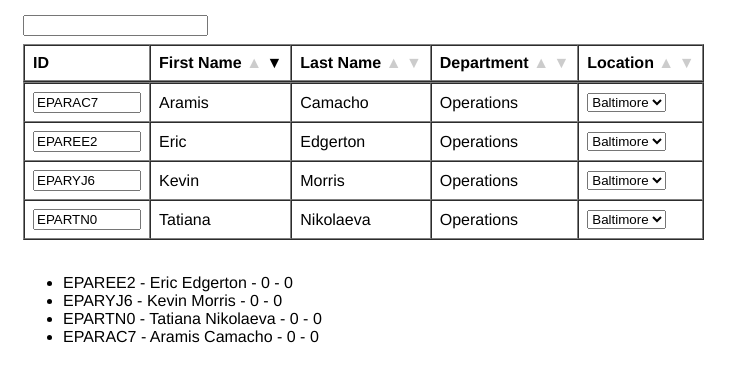
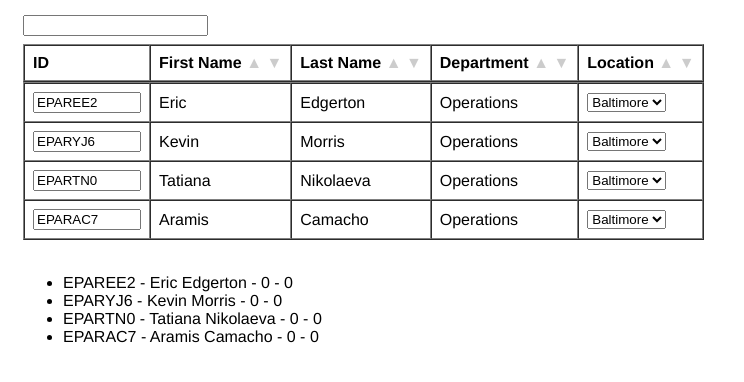
Before and after one commit to afineedge/vue-advanced-table, a Vue app: page / in a window 1280 px wide. Shown: the top 382 px of the page, without its empty margins (0-744 px from the left). Built offline with nearby package versions, Linux system fonts and the light colour scheme.

Commit message:
Defaults for order and orderable

```diff
--- a/src/App.vue
+++ b/src/App.vue
@@ -1,6 +1,6 @@
 <template>
   <div id="app">
-    <vue-advanced-table v-bind:rows="employeeTable.employees" v-bind:columns="employeeTable.columns" v-bind:order="employeeTable.order" v-bind:orderable="true" v-bind:primaryKey="'employeeID'">
+    <vue-advanced-table v-bind:rows="employeeTable.employees" v-bind:columns="employeeTable.columns" v-bind:primaryKey="'employeeID'">
       <template slot="employeeID" slot-scope="data">
         <input type="text" v-model.lazy="data.row.employeeID" style="width: 100px;" />
       </template>
--- a/src/components/vue-advanced-table-column-header.vue
+++ b/src/components/vue-advanced-table-column-header.vue
@@ -15,6 +15,8 @@
 </template>
 
 <script>
+import Vue from 'vue';
+
 export default {
   name: 'vue-advanced-table-column-header',
   props: {
@@ -31,7 +33,8 @@ export default {
       required: true
     },
     orderable: {
-      type: Boolean
+      type: Boolean,
+      default: true
     }
   },
   mounted: function() {
@@ -53,12 +56,13 @@ export default {
       if (self.canColumnBeOrdered(self.column)){
         if (order.column === self.column){
           if (order.direction === 'desc') {
-            order.direction = 'asc'
+            order.direction = 'asc';
           } else {
-            order.direction = 'desc'
+            order.direction = 'desc';
           }
         } else {
           order.column = self.column;
+            order.direction = 'asc';
         }
       }
     }
@@ -71,6 +75,8 @@ export default {
     ordered: function() {
       const self = this;
       return self.$parent.order.column === self.column;
+
+      return false;
     }
   }
 }
--- a/src/components/vue-advanced-table.vue
+++ b/src/components/vue-advanced-table.vue
@@ -57,10 +57,17 @@ export default {
       required: true
     },
     order: {
-      type: Object
+      type: Object,
+      default: function() {
+        return {
+          column: '',
+          direction: ''
+        }
+      }
     },
     orderable: {
-      type: Boolean
+      type: Boolean,
+      default: true
     },
     searchable: {
       type: String
@@ -104,7 +111,9 @@ export default {
   computed: {
     reorderedRows: function() {
       const self = this;
-      var rows = self.filteredRows.sort(function(a, b) {
+      var rows = self.filteredRows;
+      if (typeof self.order !== 'undefined'){
+        rows = self.filteredRows.sort(function(a, b) {
           if (a[self.order.column] < b[self.order.column])
             return -1;
           if (a[self.order.column] > b[self.order.column])
@@ -113,6 +122,7 @@ export default {
         });
         if (self.order.direction == 'desc') {
           rows.reverse();
+        }
       }
 
       return rows;
```
Lines whose indentation alone changed are shown as unchanged.
